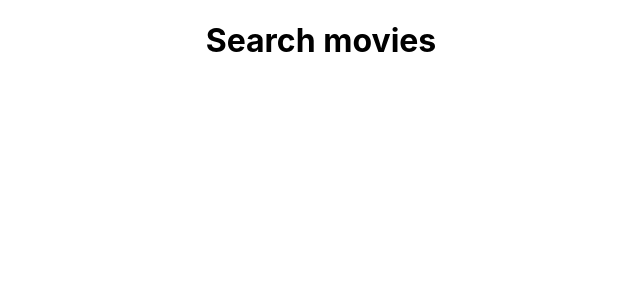
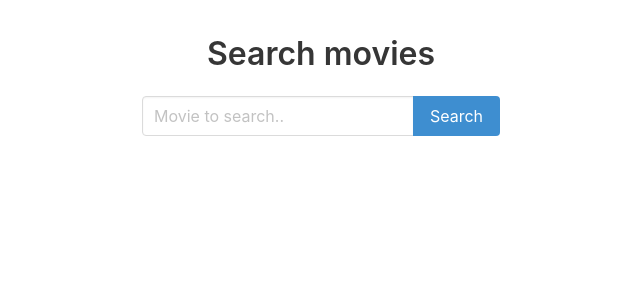
Before and after one commit to drodrigomoura/search-movies-react, a React (Create React App) app: page / in a window 1280 px wide. Shown: the top 300 px of the page, without its empty margins (319-959 px from the left). Built offline with nearby package versions, Linux system fonts and the light colour scheme.

Commit message:
searchform component

```diff
--- a/src/App.css
+++ b/src/App.css
@@ -1,38 +1,9 @@
 .App {
+  padding-top: 36px;
   text-align: center;
 }
 
-.App-logo {
-  height: 40vmin;
-  pointer-events: none;
+.SearchForm-wrapper{
+  display: flex;
+  justify-content: center;
 }
-
-@media (prefers-reduced-motion: no-preference) {
-  .App-logo {
-    animation: App-logo-spin infinite 20s linear;
-  }
-}
-
-.App-header {
-  background-color: #282c34;
-  min-height: 100vh;
-  display: flex;
-  flex-direction: column;
-  align-items: center;
-  justify-content: center;
-  font-size: calc(10px + 2vmin);
-  color: white;
-}
-
-.App-link {
-  color: #61dafb;
-}
-
-@keyframes App-logo-spin {
-  from {
-    transform: rotate(0deg);
-  }
-  to {
-    transform: rotate(360deg);
-  }
-}
--- a/src/App.js
+++ b/src/App.js
@@ -1,11 +1,16 @@
 import React from 'react';
 import './App.css';
+import 'bulma/css/bulma.css'
 import { Title } from './components/Title'
+import { SearchForm } from './components/SearchForm'
 
 function App() {
   return (
     <div className="App">
       <Title>Search movies</Title>
+      <div className="SearchForm-wrapper">
+        <SearchForm />
+      </div>
     </div>
   );
 }
--- /dev/null
+++ b/src/components/SearchForm.js
@@ -0,0 +1,41 @@
+import React, { Component } from 'react'
+
+
+
+export class SearchForm extends Component {
+    state = {
+        inputMovie: ''
+    }
+
+    _handleChange = (e) => {
+        this.setState({ inputMovie: e.target.value })
+    }
+
+    _handleSubmit = (e) => {
+        e.preventDefault()
+        alert(this.state.inputMovie)
+    }
+
+    render() {
+        return (
+            <form onSubmit={this._handleSubmit}>
+                <div className="field has-addons">
+                    <div className="control">
+                        <input
+                            className="input"
+                            onChange={this._handleChange}
+                            type="text"
+                            placeholder="Movie to search.."
+                        />
+                    </div>
+                    <div className="control">
+                        <button className="button is-info" href="#">
+                            Search
+               </button>
+                    </div>
+                </div>
+            </form>
+
+        )
+    }
+}
```
